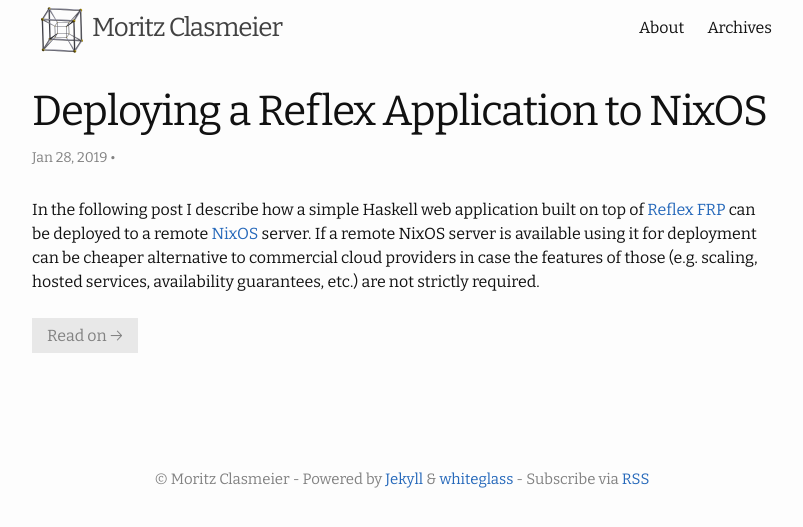
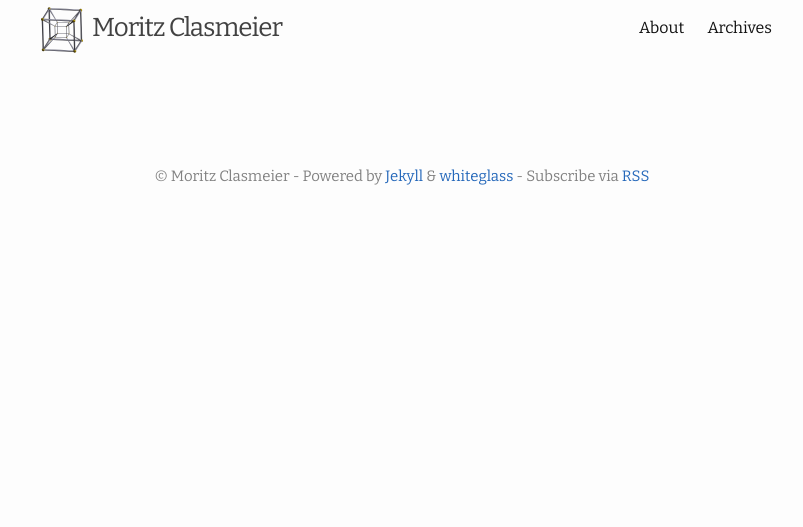
Before and after one commit to mtesseract/mtesseract.github.io, a Jekyll site: the page built from index.html, in a window 1280 px wide. Shown: the top 527 px of the page, without its empty margins (238-1041 px from the left). Built offline with Jekyll 4.4.1, drawn with Linux system fonts in a browser that asks for light colours; the list of posts is cut into pages by our own code; some of the changed lines change nothing that is shown.

````diff
--- a/_posts/2019-01-28-deploying-reflex-app-to-nixos.markdown
+++ /dev/null
@@ -1,158 +0,0 @@
----
-layout: post
-title:  "Deploying a Reflex Application to NixOS "
-date:   2019-01-28
-categories: reflex nix deployment
----
-
-In the following post I describe how a simple Haskell web application built on top of [Reflex FRP](https://github.com/reflex-frp) can be deployed to a remote [NixOS](https://nixos.org/) server. If a remote NixOS server is available using it for deployment can be cheaper alternative to commercial cloud providers in case the features of those (e.g. scaling, hosted services, availability guarantees, etc.) are not strictly required.
-
-The sample Reflex application can be found [on GitHub](https://github.com/mtesseract/reflex-app).
-
-Our setting is as follows:
-
-* The application, consisting of a frontend and a backend, is built with Nix
-* The development system is a Mac (i.e., not `x86_64-linux`)
-* The application supports some trivial database access
-* The application is to be deployed to a remote server running NixOS (`x86_64-linux`)
-
-## The Application Skeleton
-
-The application is based on the [project skeleton](https://github.com/reflex-frp/reflex-platform/blob/develop/docs/project-development.md) as documented as part of the [Reflex Platform](https://github.com/reflex-frp/reflex-platform). It contains three Cabal projects (`common`, `frontend`, `backend`) and the `reflex-platform` as a Git submodule. Nix expressions are used for building the applications.
-
-In addition, there is a top-level directory [deployment](https://github.com/mtesseract/reflex-app/tree/master/deployment) containing the deployment relevant code.
-
-## Building on macOS for Linux
-
-For deploying we want to transfer a complete build artifact, a Nix closure, to the remote server and activate it. Since the development computer is assumed to be running macOS and the application needs to be built for Linux (`x86_64-linux`), we use Docker and the [nix-docker project](https://github.com/LnL7/nix-docker). The included script `start-docker-nix-build-slave` assists in setting up a Nix remote builder.
-
-The application skeletons needs a [tweak](https://github.com/reflex-frp/reflex-platform/pull/440) to the `default.nix` expression in order to respect the `system` parameter.
-
-## Database Access
-
-Our application server (the system on which the application frontend and backend will be deployed) runs in its own virtual machine managed via [libvirt](https://libvirt.org/). In order to separate the stateless and stateful aspects of the deployment, we set up a dedicated database server VM, i.e. a NixOS server running PostgreSQL. The database server is not directly connected to the internet, instead the database server and the application server are connected via an [internal bridge](https://wiki.libvirt.org/page/Networking#NAT_forwarding_.28aka_.22virtual_networks.22.29).
-
-The NixOS configuration of the database server looks as follows:
-
-```
-{ config, pkgs, ... }:
-
-{
-  imports =
-    [
-      ./hardware-configuration.nix
-    ];
-
-  boot.loader.grub.enable = true;
-  boot.loader.grub.version = 2;
-  boot.loader.grub.device = "/dev/vda";
-
-  networking = {
-    hostName = "db";
-    interfaces.ens3.ipv4.addresses = [ { address = "192.168.122.2"; prefixLength = 24; } ];
-    nameservers = [ "8.8.8.8" ];
-    defaultGateway = "192.168.122.1";
-    firewall = {
-      allowedTCPPorts = [ 22 5432 ];
-      enable = true;
-    };
-  };
-
-  time.timeZone = "Europe/Berlin";
-
-  environment.systemPackages = with pkgs; [
-    vim postgresql100
-  ];
-
-  services = {
-    ntp = {
-      enable = true;
-    };
-    openssh = {
-      enable = true;
-    };
-    postgresql = {
-      enable = true;
-      package = pkgs.postgresql100;
-      enableTCPIP = true;
-      authentication = pkgs.lib.mkOverride 10 ''
-        local all all trust
-        host all all 192.168.122.0/24 trust
-        '';
-      initialScript = pkgs.writeText "backend-initScript" ''
-        CREATE ROLE app WITH LOGIN PASSWORD 'app' CREATEDB;
-        CREATE DATABASE app;
-        GRANT ALL PRIVILEGES ON DATABASE app TO app;
-      '';
-    };
-  };
-  system.stateVersion = "18.09";
-  users.users.root.openssh.authorizedKeys.keys = [ "ssh-rsa ..." ];
-  environment.noXlibs = true;
-  system.autoUpgrade.enable = true;
-}
-```
-
-This configuration makes sure that a PostgreSQL role `app` with the same password and database name is initially created.
-
-## Deploying
-
-The Nix expressions needed for deployment together with a small shell script are stored in the directory `deployment/`:
-
-* `pkgs.nix`: Expression pinning a specific version of `nixpkgs` for reproducibility of builds.
-* `system.nix`: A complete NixOS system configuration including:
-  - a systemd configuration for running the backend application
-  - an nginx configuration for exposing the frontend and the backend via HTTPS using Let's Encrypt certificates
-* `deploy.nix`: Wrapper for the system configuration using the pinned version of `pkgs.nix`. This expression can be used for building complete system configurations, which can be deployed to a remote server.
-
-In addition the following Nix expressions are expected by this deployment setup:
-* `dns.nix`: Containing the DNS entries for the backend and the frontend application. For example:
-```
-{
-  frontend = "app.example";
-  backend = "api.example";
-}
-```
-* `network.nix`: The NixOS network configuration of the application server. For example
-```
-{
-  hostName = "dev";
-  interfaces = {
-    ens3.ipv4.addresses = [ { address = "a.b.c.d"; prefixLength = 28; } ];
-    ens9.ipv4.addresses = [ { address = "192.168.122.3"; prefixLength = 24; } ];
-  };
-  defaultGateway = "a.b.c.d";
-  nameservers = [ "8.8.8.8" ];
-  firewall.allowedTCPPorts = [ 22 443 ];
-  extraHosts = ''
-    192.168.122.2 db
-  '';
-}
-```
-Of course, the public IP address of the application server and the default gateway need to be filled in here. This configures two network interfaces, one public interface and one internal interface for talking to the database server (`db`).
-* `ssh.nix`: List of public SSH keys which can be used for logging into the application server:
-```
-[ "ssh-rsa ..." ]
-```
-
-Having this in place the actual deployment procedure is straight-forward and described in the shell script `deploy.sh`:
-```
-#!/bin/sh
-
-set -e
-
-if [ $# -ne 1 ]; then
-    echo "Usage: $0 <remote ssh>" >&2
-    exit 1
-fi
-
-REMOTE="$1"
-echo "**** Deploying to $1 ****"
-
-nix-build --attr system deploy.nix
-artifact=$(readlink result)
-nix-copy-closure $REMOTE $artifact
-ssh $REMOTE "${artifact}/bin/switch-to-configuration" switch
-```
-
-As can be seen, we build the system configuration from `deploy.nix` (using `nix-build --attr system`), then we transfer the closure of the built artifact to the remote system and finally activate it. The shell script expects a remote ssh login as parameter, e.g. `root@app.example`. Credits to Gabriel Gonzales, as this procedure is heavily inspired by his post [NixOS in production](http://www.haskellforall.com/2018/08/nixos-in-production.html).
--- a/_sass/whiteglass/_layout.scss
+++ b/_sass/whiteglass/_layout.scss
@@ -60,7 +60,11 @@
   text-align: center;
 }
 
-
+.center {
+  display: block;
+  margin-left: auto;
+  margin-right: auto;
+}
 
 /**
  * Page content
````
Also changed, not shown: images/FPebble.png (added).
